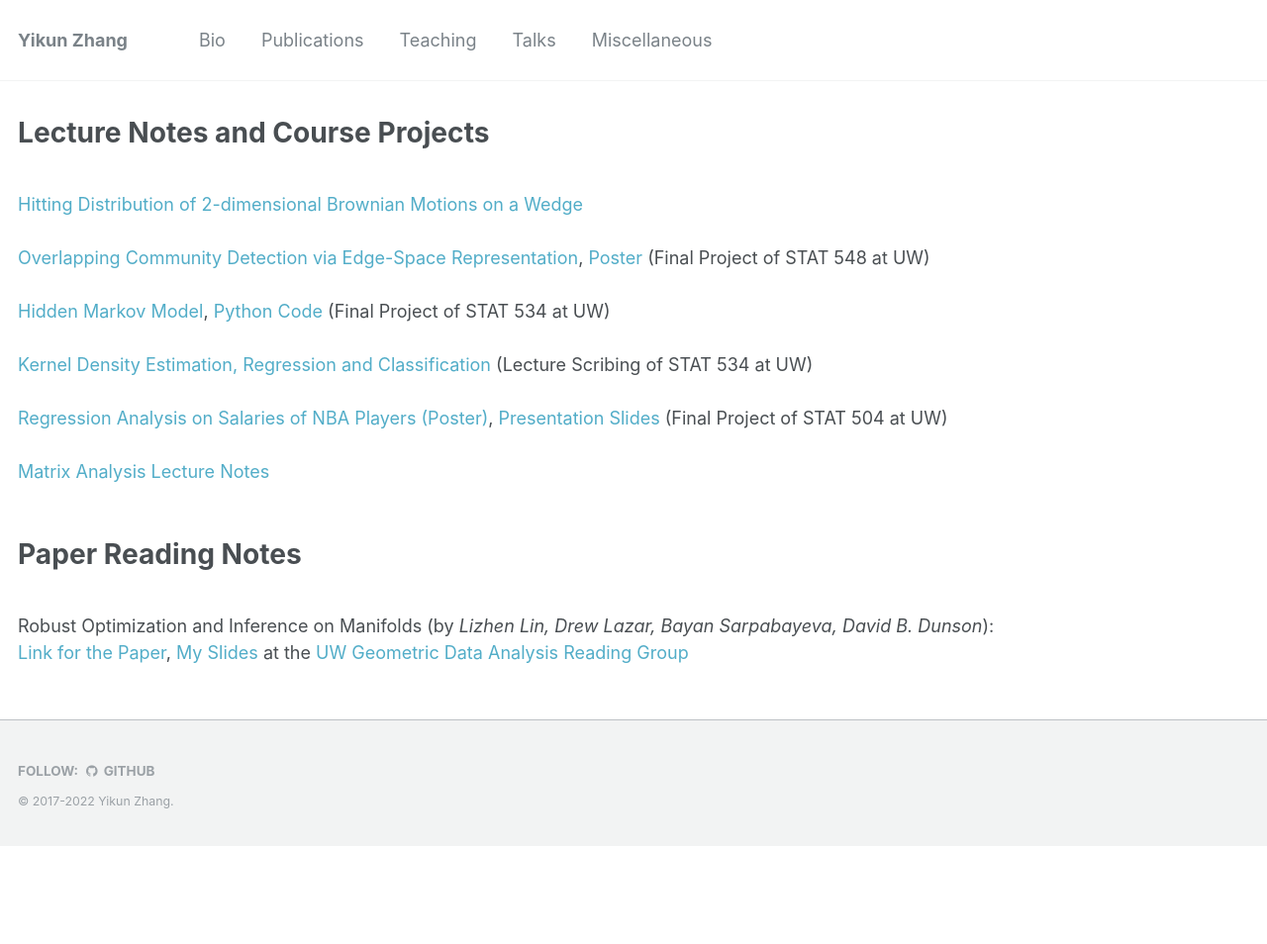
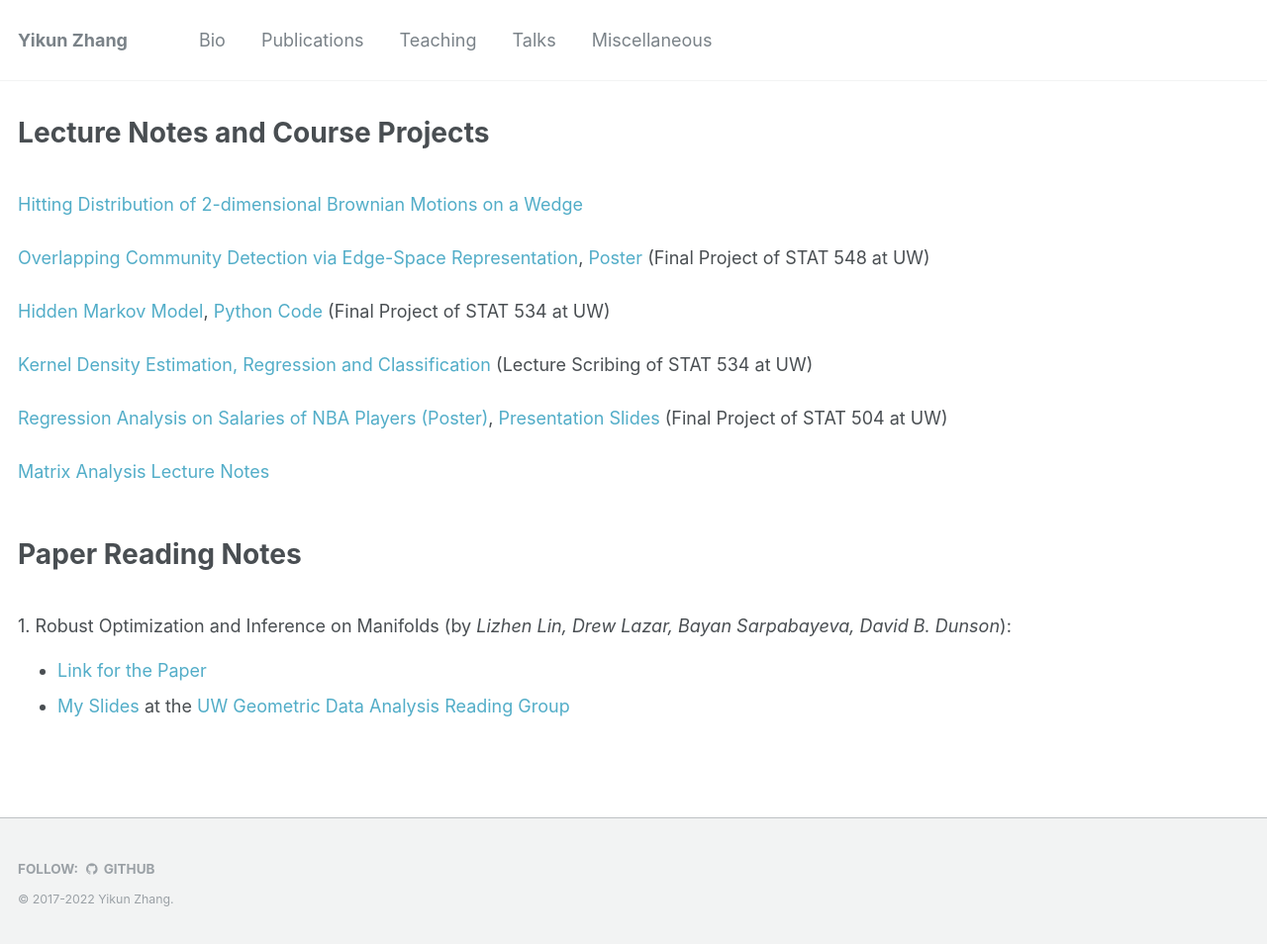
Before and after one commit to zhangyk8/zhangyk8.github.io, a Jekyll site: the page built from _portfolio/portfolio-1.html, in a window 1280 px wide. Shown: the whole page at 99% size. Built offline with Jekyll 4.4.1, drawn with Linux system fonts in a browser that asks for light colours; before the commit the page ends 900 px from its top, so only the background shows below that.

Commit message:
Update portfolio-1.html

```diff
--- a/_portfolio/portfolio-1.html
+++ b/_portfolio/portfolio-1.html
@@ -36,8 +36,14 @@ permalink: /portfolio/
 <h1>Paper Reading Notes</h1>
 
 <br>
-Robust Optimization and Inference on Manifolds (by <i>Lizhen Lin, Drew Lazar, Bayan Sarpabayeva, David B. Dunson</i>):
+1. Robust Optimization and Inference on Manifolds (by <i>Lizhen Lin, Drew Lazar, Bayan Sarpabayeva, David B. Dunson</i>):
 <br>
-<a href="https://arxiv.org/abs/2006.06843">Link for the Paper</a>,
-<a href="Paper_Reading/Robust_Opt_Manifolds.pdf">My Slides</a> at the <a href="https://uwgeometry.github.io/">UW Geometric Data Analysis Reading Group</a>
+<ul>
+  <li>
+    <a href="https://arxiv.org/abs/2006.06843">Link for the Paper</a>
+  </li>
+  <li>
+  <a href="Paper_Reading/Robust_Opt_Manifolds.pdf">My Slides</a> at the <a href="https://uwgeometry.github.io/">UW Geometric Data Analysis Reading Group</a>
+  </li>
+</ul>
 <br>
```
